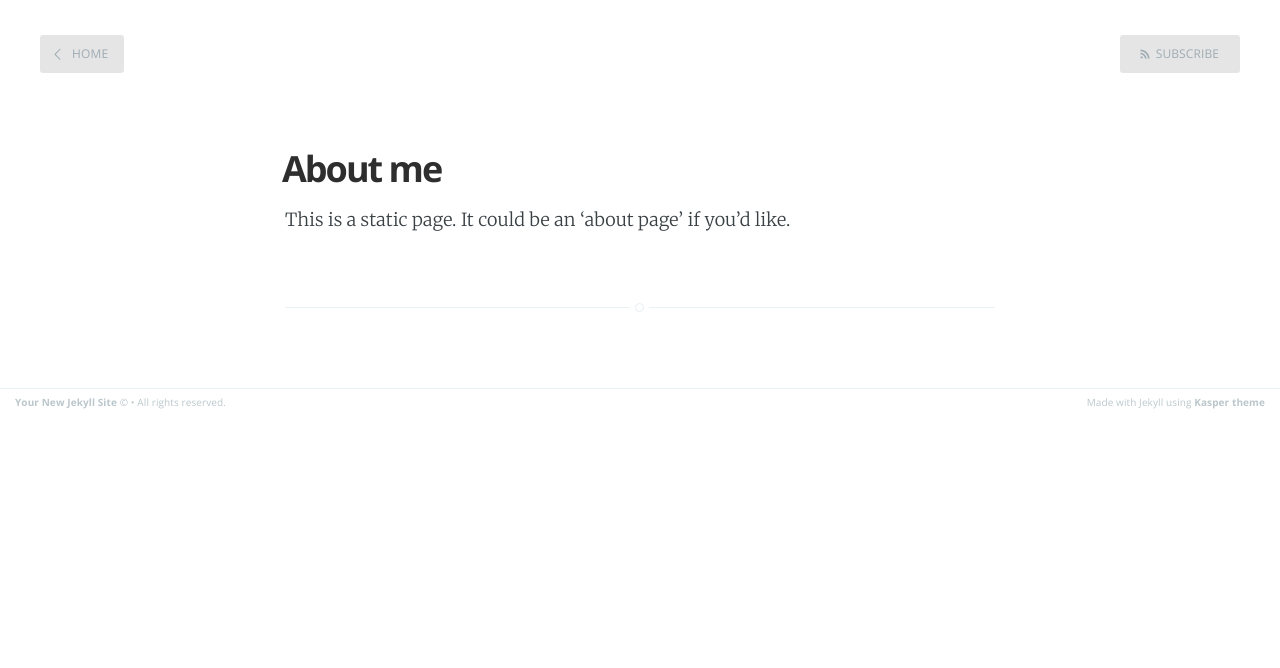
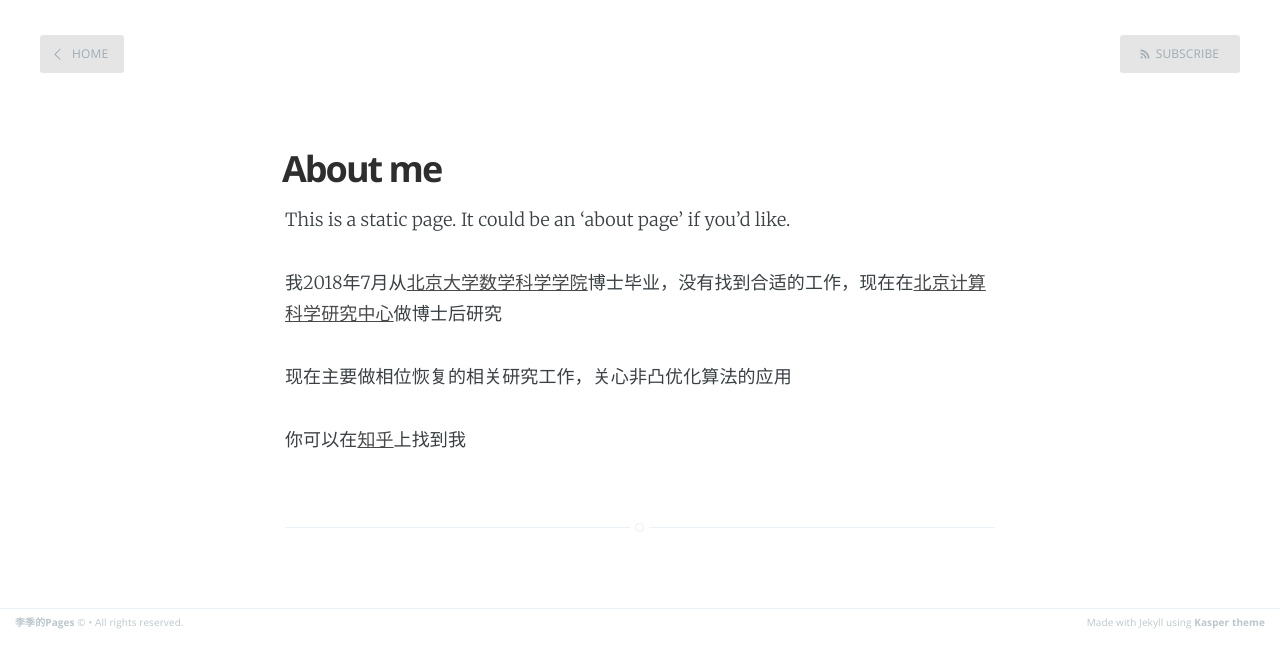
Before and after one commit to Chilie/chilie.github.io, a Jekyll site: the page built from about.md, in a window 1280 px wide. Shown: the top 668 px of the page. Built offline with Jekyll 4.4.1, drawn with Linux system fonts in a browser that asks for light colours; Markdown is read by kramdown in place of the engine named in the settings.

```diff
--- a/_config.yml
+++ b/_config.yml
@@ -1,6 +1,6 @@
-name: Your New Jekyll Site
-description: Blogging about stuffs
-meta_description: "Your New Jekyll Site, Blogging about stuffs"
+name: 李季的Pages
+description: 记录生活点滴，和学习生活
+meta_description: "李季的Pages | 记录生活点滴，和学习生活"
 
 markdown: redcarpet
 highlighter: pygments
@@ -9,7 +9,7 @@ paginate: 15
 baseurl: /
 domain_name: 'http://yourblog-domain.com'
 google_analytics: 'UA-XXXXXXXX-X'
-
+plugins: [jekyll-paginate]
 # Details for the RSS feed generator
 url:            'blog url'
 author:         'Your Name'
--- a/about.md
+++ b/about.md
@@ -4,3 +4,9 @@ title: About me
 ---
 
 This is a static page. It could be an 'about page' if you'd like.
+
+我2018年7月从[北京大学数学科学学院](http://www.math.pku.edu.cn "北大数院")博士毕业，没有找到合适的工作，现在在[北京计算科学研究中心](http://www.csrc.ac.cn)做博士后研究
+
+现在主要做相位恢复的相关研究工作，关心非凸优化算法的应用
+
+你可以在[知乎](http://www.zhihu.com)上找到我
```
Also changed, not shown: _layouts/default.html (+9 -0 lines).
